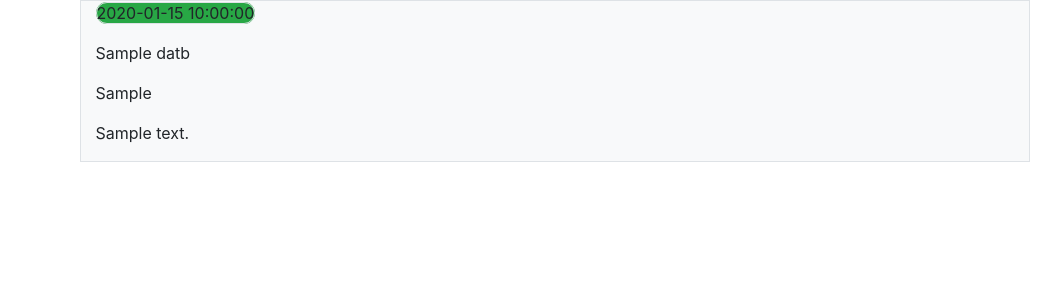
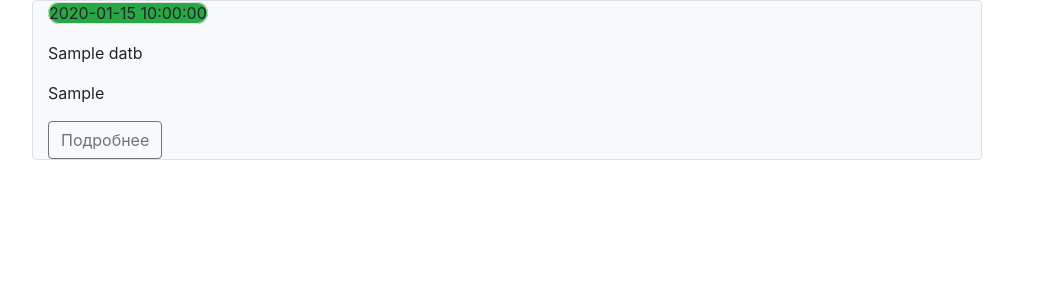
Before and after one commit to IvanSafr/Flask_1, a Flask app: page /library in a window 1280 px wide. Shown: the part 72-372 px from the top of the page, without its empty margins (133-1194 px from the left). Run offline with Flask 2, Linux system fonts and the light colour scheme; tables that the repository leaves empty hold one stand-in row (values such as "Sample post").

Commit message:
Database_3

```diff
--- a/templates/posts.html
+++ b/templates/posts.html
@@ -8,14 +8,14 @@
 <div class="container">
   {% for post in  posts%}
     <div class="row justify-content-center align-items-center">
-        <div class="col-10 offset offset-1 bg bg-light border border-3 rounded-3">
+        <div class="col-10  bg bg-light border border-3 rounded rounded-2">
             <span class = "border bg bg-success rounded-pill">
                 {{post.date}}
             </span>
             <p></p>
             <p>{{post.title}}</p>
             <p>{{post.intro}}</p>
-            <p>{{post.text}}</p>
+            <button class="btn btn-outline-secondary" link="#">Подробнее</button>
         </div>
     </div>
   {% endfor %}
```
